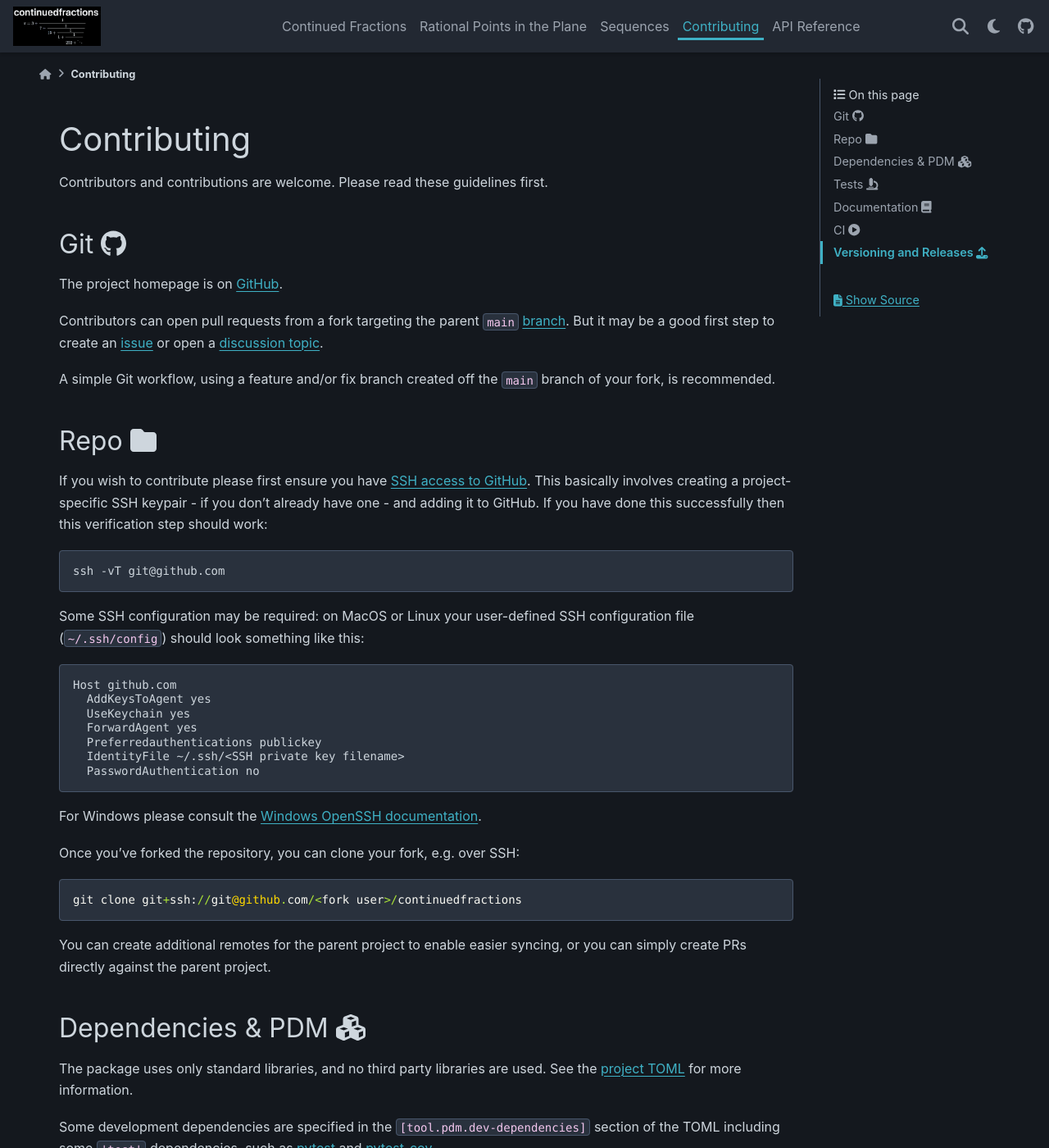
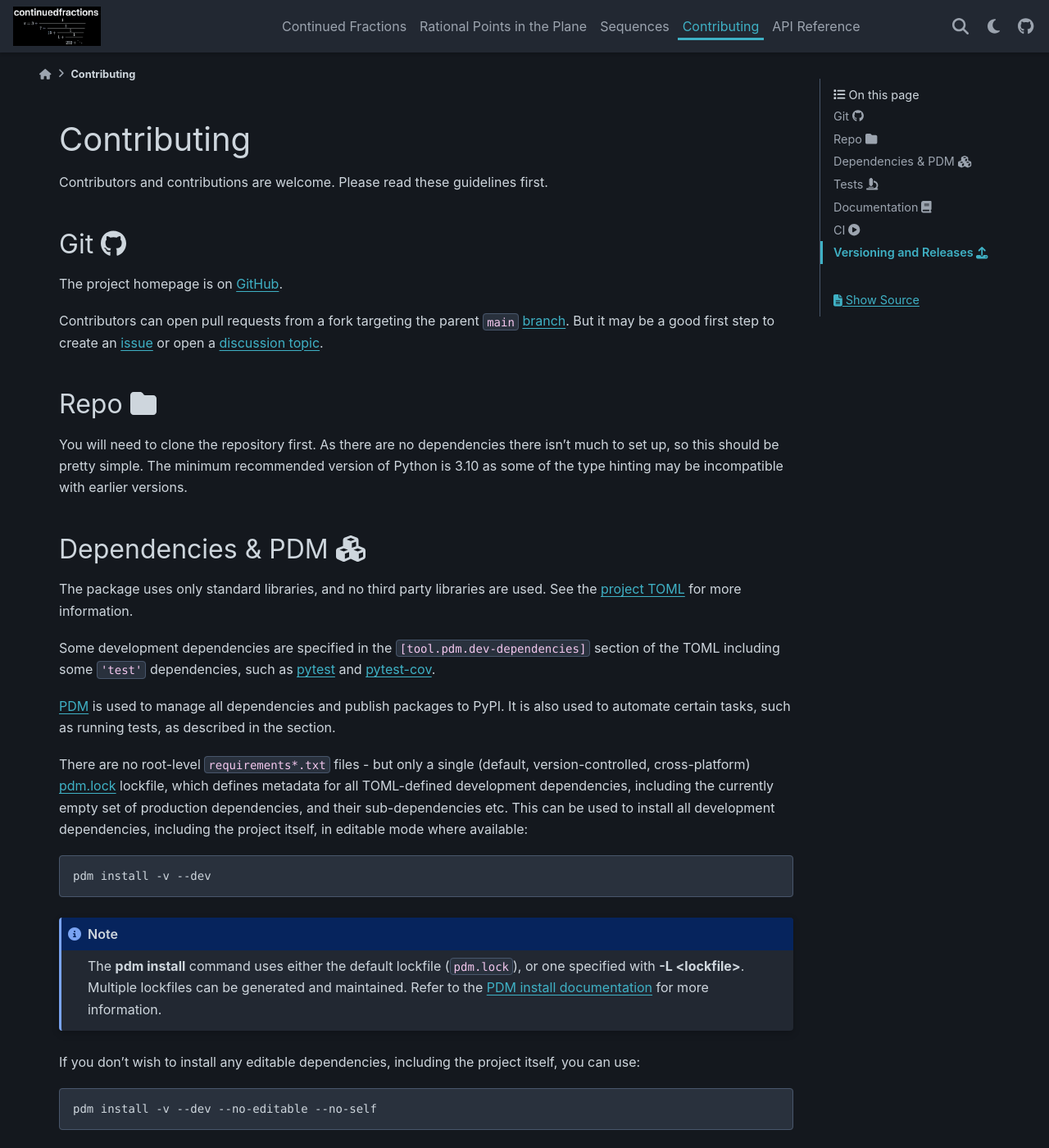
Before and after one commit to sr-murthy/continuedfractions, a Sphinx documentation site: the page built from docs/sources/contributing.rst, in a window 1280 px wide and 1400 px high. Shown: the whole window at 82% size. Built offline with Sphinx 7.4.7 and the PyData theme 0.15.4, drawn with Linux system fonts in a browser that asks for light colours; nearby versions of some CDN libraries; some of the changed text lies outside the part shown.

Commit message:
docs: simplify contribution guidelines

```diff
--- a/docs/sources/contributing.rst
+++ b/docs/sources/contributing.rst
@@ -17,40 +17,12 @@ The project homepage is on `GitHub <https://github.com/sr-murthy/continuedfracti
 
 Contributors can open pull requests from a fork targeting the parent ``main`` `branch <https://github.com/sr-murthy/continuedfractions/tree/main>`_. But it may be a good first step to create an `issue <https://github.com/sr-murthy/continuedfractions/issues>`_ or open a `discussion topic <https://github.com/sr-murthy/continuedfractions/discussions>`_.
 
-A simple Git workflow, using a feature and/or fix branch created off the ``main`` branch of your fork, is recommended.
-
 .. _contributing.repo:
 
 Repo :fas:`folder`
 ==================
 
-If you wish to contribute please first ensure you have `SSH access to GitHub <https://docs.github.com/en/authentication/connecting-to-github-with-ssh>`_. This basically involves creating a project-specific SSH keypair - if you don't already have one - and adding it to GitHub. If you have done this successfully then this verification step should work:
-
-.. code:: shell
-
-   ssh -vT git@github.com
-
-Some SSH configuration may be required: on MacOS or Linux your user-defined SSH configuration file (:file:`~/.ssh/config`) should look something like this:
-
-.. code:: shell
-
-   Host github.com
-     AddKeysToAgent yes
-     UseKeychain yes
-     ForwardAgent yes
-     Preferredauthentications publickey
-     IdentityFile ~/.ssh/<SSH private key filename>
-     PasswordAuthentication no
-
-For Windows please consult the `Windows OpenSSH documentation <https://learn.microsoft.com/en-us/windows-server/administration/openssh/openssh_server_configuration>`_.
-
-Once you’ve forked the repository, you can clone your fork, e.g. over SSH:
-
-.. code:: python
-
-   git clone git+ssh://git@github.com/<fork user>/continuedfractions
-
-You can create additional remotes for the parent project to enable easier syncing, or you can simply create PRs directly against the parent project.
+You will need to clone the repository first. As there are no dependencies there isn't much to set up, so this should be pretty simple. The minimum recommended version of Python is 3.10 as some of the type hinting may be incompatible with earlier versions.
 
 .. _contributing.dependencies-and-pdm:
 
@@ -102,9 +74,7 @@ Tests :fas:`microscope`
 
 Tests are defined in the :file:`tests` folder, and should be run with `pytest <https://pytest-cov.readthedocs.io/en/latest/>`_.
 
-For convenience different types of test targets are defined in the `Makefile <https://github.com/sr-murthy/continuedfractions/blob/main/Makefile>`_: ``lint`` for Ruff linting, ``doctests`` for running
-`doctests <https://docs.python.org/3/library/doctest.html>`_ and ``unittests`` for running unittests and measuring coverage, using
-``pytest`` and the ``pytest-cov`` plugin:
+There is a `Makefile <https://github.com/sr-murthy/continuedfractions/blob/main/Makefile>`_ with different targets for linting (``lint``), running doctests (``doctests``) and unit tests (``unittests``):
 
 .. code:: shell
 
@@ -112,26 +82,24 @@ For convenience different types of test targets are defined in the `Makefile <ht
    make unittests
    make doctests
 
-Linting warnings should be addressed first, and any changes staged and committed.
-
 Unit tests can be run all at once using :command:`make unittests` or individually using :program:`pytest`, e.g. running the test class for the :py:func:`~continuedfractions.lib.continued_fraction_rational` function:
 
 .. code:: shell
 
    python -m pytest -sv tests/units/test_lib.py::TestContinuedFractionRational
 
-The doctests serve as acceptance tests, and are best run after the unit tests. They can be run all at once using :command:`make doctests`, or individually by library using :command:`python -m doctest`, e.g. running all the doctests in :py:mod:`~continuedfractions.sequences`:
+The doctests are intended to test the docstring code examples, but can also be considered a form of acceptance tests. They can be run all at once using :command:`make doctests`, or individually by library using :command:`python -m doctest`, e.g. running all the doctests in :py:mod:`~continuedfractions.sequences` (from the repo root):
 
 .. code:: shell
 
-   python -m doctest -v src/continuedfractions/sequences.py
+   PYTHONPATH=src python -m doctest -v src/continuedfractions/sequences.py
 
 .. _contributing.documentation:
 
 Documentation :fas:`book`
 =========================
 
-`Project documentation <https://continuedfractions.readthedocs.io/en/latest/>`_ is defined and built using `Sphinx <https://www.sphinx-doc.org/en/master/>`_, and deployed to `Read The Docs <https://readthedocs.org>`_. Currently, the building and deployment steps for documentation are not automated in a CI pipeline, but are done manually - this will be addressed in future releases.
+`Project documentation <https://continuedfractions.readthedocs.io/en/latest/>`_ is defined and built using `Sphinx <https://www.sphinx-doc.org/en/master/>`_, and deployed to `Read The Docs <https://readthedocs.org>`_. Currently, the building and deployment steps for documentation are manual, and not automated in a CI pipeline.
 
 The Sphinx documentation source pages and assets are contained in the :file:`docs/` subfolder. The HTML pages can be built locally on any branch (from the project root) using:
 
```
Also changed, not shown: other parts of docs/sources/contributing.rst (+1 -1 lines), CONTRIBUTING.md (+23 -57 lines).
